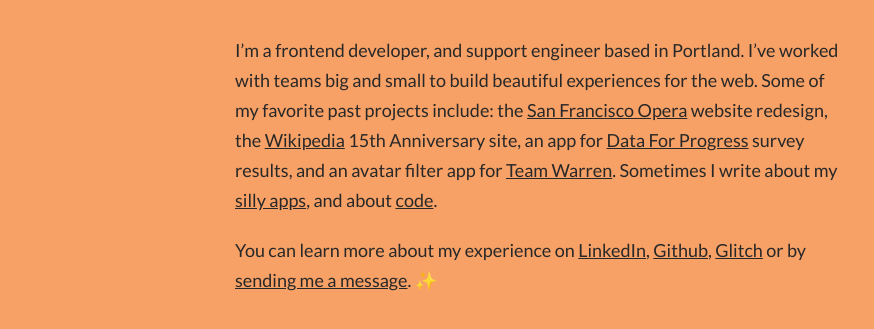
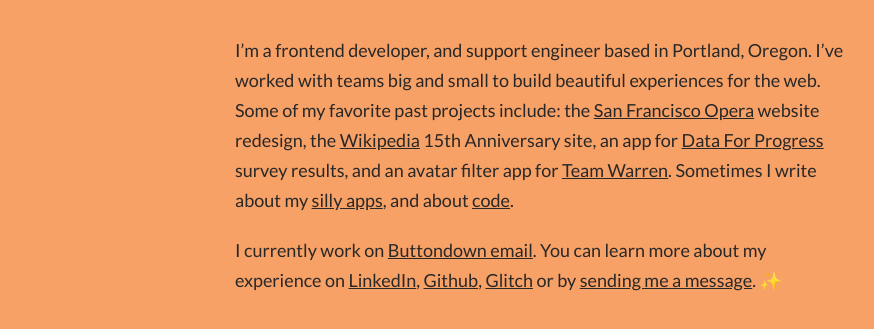
Before and after one commit to smonette/dotcom, a plain HTML site: page index.html in a window 1280 px wide. Shown: the part 381-710 px from the top of the page, without its empty margins (100-974 px from the left). Drawn offline with Linux system fonts and the light colour scheme; a web font is replaced by a local one.

Commit message:
Update index.html

```diff
--- a/index.html
+++ b/index.html
@@ -20,7 +20,7 @@
       <div class="row">
         <div class="col-xs-12 col-sm-6 col-sm-offset-3">
           <p class="introduction mar-bottom">
-            I&rsquo;m a frontend developer, and support engineer based in Portland. I&rsquo;ve
+            I&rsquo;m a frontend developer, and support engineer based in Portland, Oregon. I&rsquo;ve
             worked with teams big and small to build beautiful experiences for
             the web. Some of my favorite past projects include: the
             <a href="https://sfopera.com/" target="_blank"
@@ -41,7 +41,7 @@
           </p>
 
           <p class="introduction">
-            You can learn more about my experience on
+            I currently work on <a href="https://buttondown.com/">Buttondown email</a>. You can learn more about my experience on
             <a href="https://www.linkedin.com/in/stephmonette/">LinkedIn</a>,
             <a href="https://github.com/smonette">Github</a>,
             <a href="https://glitch.com/@smonette">Glitch</a> or by
```
